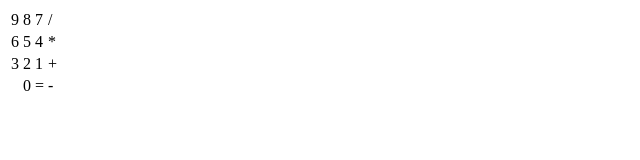
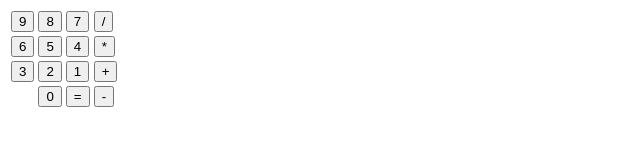
Before and after one commit to sagarmunjal/calculator, a plain HTML site: page index.html in a window 1280 px wide. Shown: the whole page, without its empty margins (0-640 px from the left). Drawn offline with Linux system fonts and the light colour scheme.

Commit message:
changes are made in index.html

```diff
--- a/index.html
+++ b/index.html
@@ -1,31 +1,35 @@
 <html>
+    <head>
+    	<title>Calc</title>
+        <script type="text/javascript" src="script.js"></script>
+    </head>
      <body>
      	 <table>
      	 	 <tr>
-     	 	 	<td onclick="">9</td>
-     	 	 	<td onclick="">8</td>
-     	 	 	<td onclick="">7</td>
-     	 	 	<td onclick="">/</td>
+     	 	 	<td><button onclick="">9</button></td>
+     	 	 	<td><button onclick="">8</button></td>
+     	 	 	<td><button onclick="">7</button></td>
+     	 	 	<td><button onclick="">/</button></td>
 
      	 	 </tr>
      	 	 <tr>
-     	 	 	<td onclick="">6</td>
-     	 	 	<td onclick="">5</td>
-     	 	 	<td onclick="">4</td>
-     	 	 	<td onclick="">*</td>
+     	 	 	<td><button onclick="">6</button></td>
+     	 	 	<td><button onclick="">5</button></td>
+     	 	 	<td><button onclick="">4</button></td>
+     	 	 	<td><button onclick="">*</button></td>
      	 	 </tr>
      	 	 <tr>
-     	 	 	<td onclick="">3</td>
-     	 	 	<td onclick="">2</td>
-     	 	 	<td onclick="">1</td>
-     	 	 	<td onclick="">+</td>
+     	 	 	<td><button onclick="">3</button></td>
+     	 	 	<td><button onclick="">2</button></td>
+     	 	 	<td><button onclick="">1</button></td>
+     	 	 	<td><button onclick="">+</button></td>
 
      	 	 </tr>
      	 	 <tr>
      	 	 	<td onclick=""></td>
-                <td onclick="">0</td>
-                <td onclick="">=</td>
-                <td onclick="">-</td>
+                <td><button onclick="">0</button></td>
+                <td><button onclick="">=</button></td>
+                <td><button onclick="">-</button></td>
      	 	 </tr>
      	 </table>
      </body>
```
